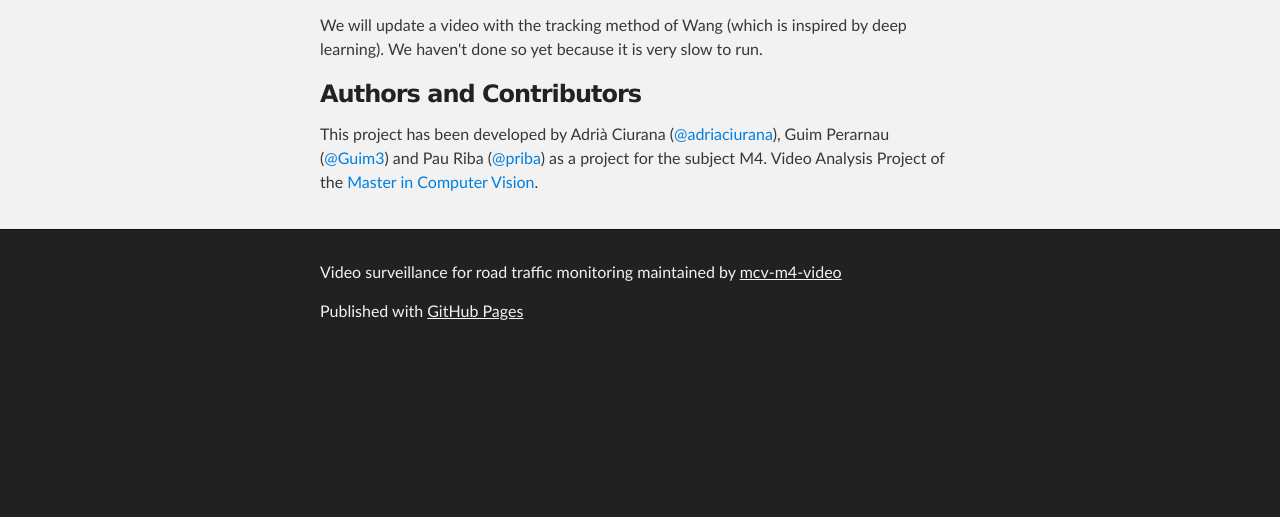
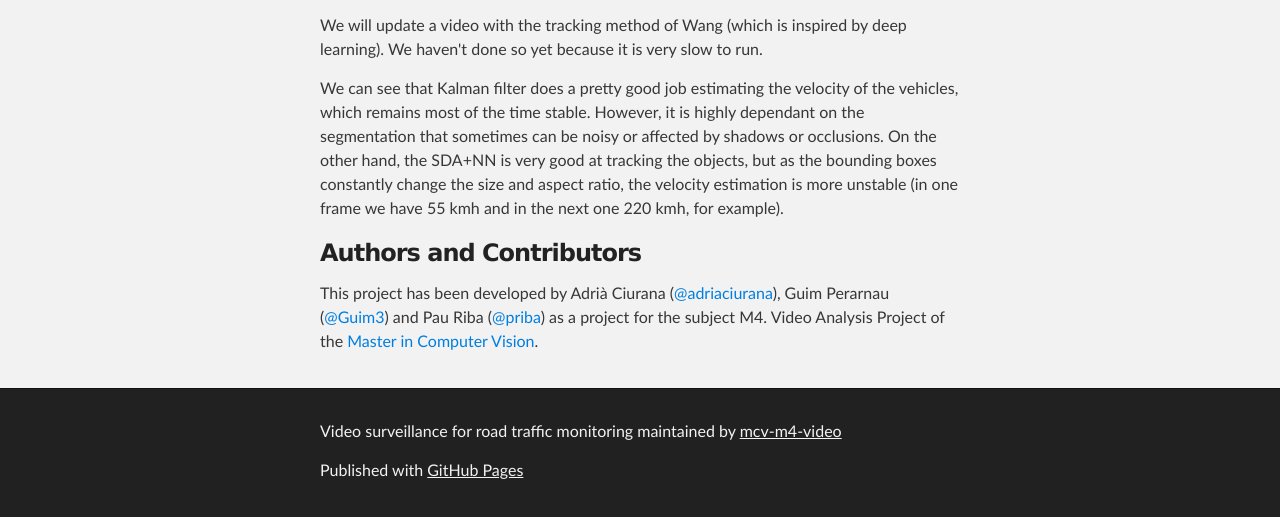
Before and after one commit to mcv-m6-video/mcv-m4-2016-Team4, a plain HTML site: page index.html in a window 1280 px wide. Shown: the part 1234-1751 px from the top of the page. Before the commit the page ends 1592 px from the top, so only its background shows below. Drawn offline with Linux system fonts and the light colour scheme.

Commit message:
Update index.html
Added comments about the performance Kalman filter and SDA+NN.

```diff
--- a/index.html
+++ b/index.html
@@ -55,6 +55,7 @@
       <p>An example of how our tracker system works. It has some limitations when it comes to occlusions and shadows.</p>
       <iframe width="420" height="315" src="https://www.youtube.com/embed/KxQIcXbbdS4" frameborder="0" allowfullscreen></iframe>
       <p>We will update a video with the tracking method of Wang (which is inspired by deep learning). We haven't done so yet because it is very slow to run.</p>
+      <p>We can see that Kalman filter does a pretty good job estimating the velocity of the vehicles, which remains most of the time stable. However, it is highly dependant on the segmentation that sometimes can be noisy or affected by shadows or occlusions. On the other hand, the SDA+NN is very good at tracking the objects, but as the bounding boxes constantly change the size and aspect ratio, the velocity estimation is more unstable (in one frame we have 55 kmh and in the next one 220 kmh, for example).</p>
 
 
         <h3>
```
